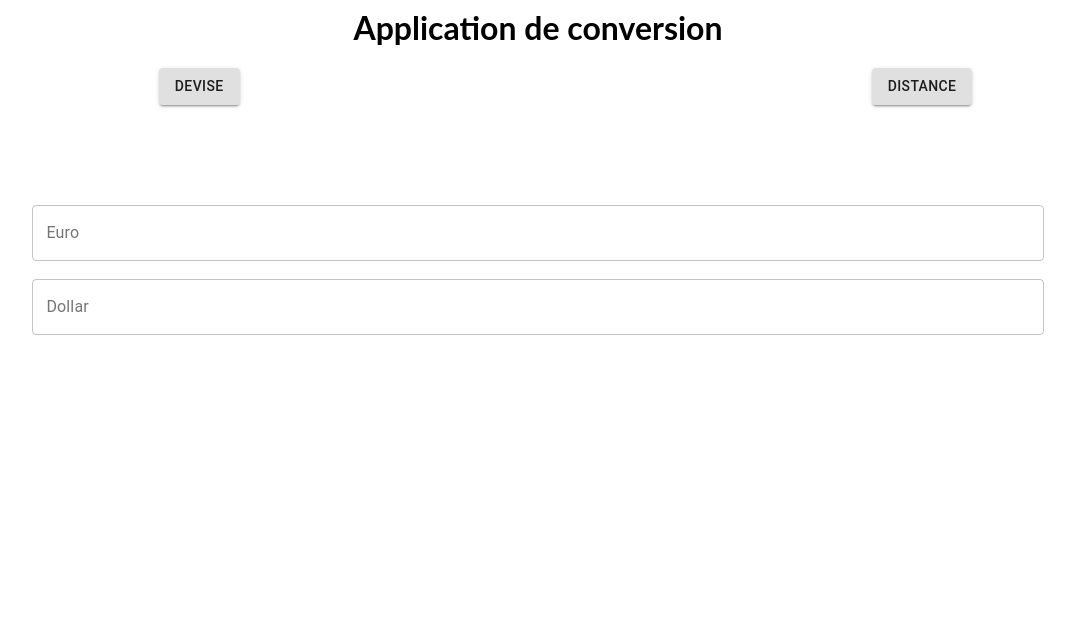
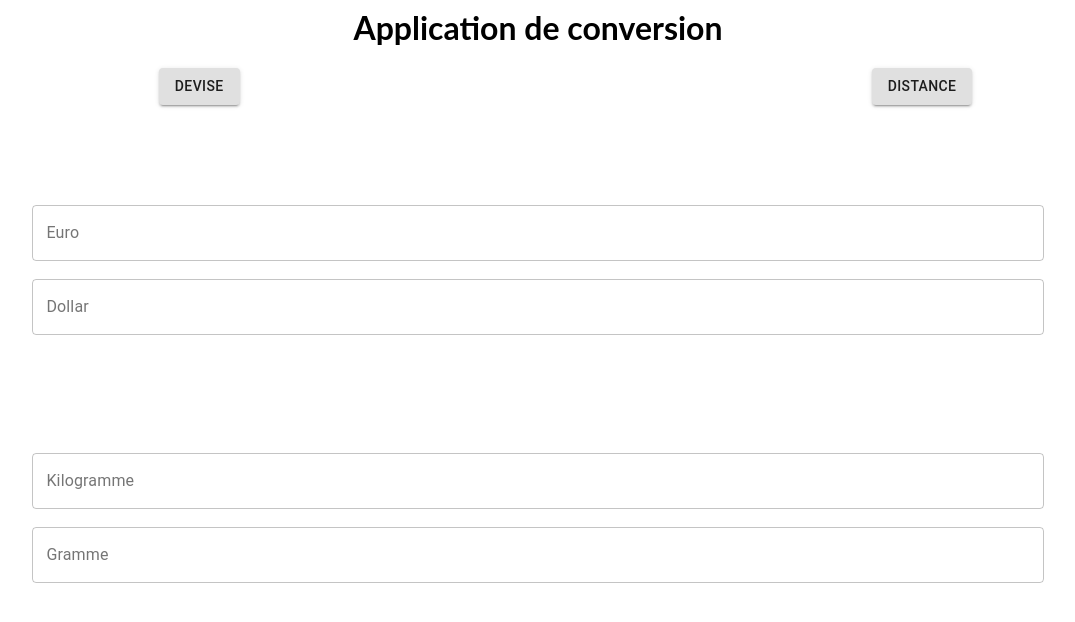
Before and after one commit to Axel-cmd/react-converter, a React (Create React App) app: page / in a window 1280 px wide. Shown: the top 622 px of the page, without its empty margins (102-1177 px from the left). Built offline with nearby package versions, Linux system fonts and the light colour scheme.

Commit message:
1 file modified, 2 added

```diff
--- a/src/app/App.js
+++ b/src/app/App.js
@@ -2,6 +2,7 @@ import React from 'react';
 import './app.css';
 import CalculatorConverter from '../converterDevise/CalculatorConverter';
 import CalculatorDistance from '../converterDistance/CalculatorDistance';
+import CalculatorPoids from '../converterPoids/CalculatorPoids'
 import Menu from '../Menu/Menu';
 
 export default class App extends React.Component {
@@ -37,6 +38,7 @@ export default class App extends React.Component {
         <Menu onChangeValue={(e)=> this.handleChange(e)}/>
 
         {element}
+        <CalculatorPoids/>
       </div>
     );
   }
--- /dev/null
+++ b/src/converterPoids/CalculatorPoids.js
@@ -0,0 +1,75 @@
+import React from 'react';
+import PoidsInput from './poidsInput';
+
+const divStyle={
+  textAlign: "center",
+  marginTop: "100px"
+}
+
+//Valeur de 1 kilogramme en gramme
+const changeRate = 1000;
+
+//fonction de change kilogramme en gramme
+function grammeToKilogramme(gramme){
+  return gramme / changeRate;
+}
+
+function kilogrammeToGramme(gramme){
+  return gramme * changeRate;
+}
+
+
+function conversion(value, convert){
+  //transformer la valeur en float car on recoit un string de base et nous on veut pour le traitement avoir un float
+  const input = parseFloat(value);
+  // vérifie que le contenu de la variable est bien un nombre
+  if(Number.isNaN(input)){
+    return '';
+  }
+  //récupérer la valeur après la conversion arrondi à 2 chiffres après la virgule
+  const output = Math.round(convert(input) * 1000)/1000;
+  //on retourne la valeur finale en string avec la méthode toString()
+  return output.toString();
+}
+
+
+class CalculatorConverter extends React.Component {
+
+  constructor(props){
+    super(props)
+    //le state ici permettra de garder la valeur taper ainsi que l'input dans lequel elle a été rentrée
+    this.state = {
+      value : '',
+      name : 'k'
+     };
+  }
+  //fonction de changement de valeur lorsqu'on ecrit dans l'input kilogramme
+  handleKiloChange(value) {
+    this.setState({name: 'k', value})
+  }
+  //fonction de changement de valeur lorsqu'on ecrit dans l'input gramme
+  handleGrammeChange(value) {
+    this.setState({name: 'g', value})
+  }
+
+  render() {
+    //Etat
+    const name = this.state.name;
+    const value = this.state.value;
+
+    //stocker les valeurs dans des variables qui seront passé en props au composant
+    const kilogramme = name === 'g' ? conversion(value, grammeToKilogramme) : value; // si le state.name est égale à k on convertis sinon on affiche tel quel
+    const gramme = name === 'k' ? conversion(value, kilogrammeToGramme) : value;// si le state.name est égale à g on convertis sinon on affiche tel quel
+
+    return (
+      <div style={divStyle}>
+        <PoidsInput type="k" value={kilogramme} onValueChange={(k)=>this.handleKiloChange(k)}/>
+
+        <PoidsInput type="g" value={gramme} onValueChange={(k)=>this.handleGrammeChange(k)}/>
+      </div>
+    );
+  }
+}
+
+
+export default CalculatorConverter;
--- /dev/null
+++ b/src/converterPoids/poidsInput.js
@@ -0,0 +1,45 @@
+import React from 'react';
+import { TextField } from '@material-ui/core';
+
+const inputStyle ={
+  width: "80%"
+}
+const inputNames = {
+  k: 'Kilogramme',
+  g: 'Gramme',
+};
+
+class InputConverter extends React.Component {
+  handleChange(event) {
+    //à la place de setState on doit appelé une méthode qui sera donnée en props par CalculatorConverter
+    this.props.onValueChange(event.target.value);
+  }
+
+  render() {
+    //récupérer le type entre metre ou centimetre
+    const name = this.props.type;
+
+    //on utilise le props pour la valeur et non plus le state car la valeur sera passé par l'ancetre commun au input
+    const value = this.props.value;
+
+    return (
+      <>
+        <div>
+         {/* input de material ui */}
+          <TextField
+            id="outlined-basic"
+            label={inputNames[name]}
+            variant="outlined"
+            type="number"
+            onChange={(k) => this.handleChange(k)}
+            value={value}
+            style={inputStyle}
+          />
+        </div>
+        <br />
+      </>
+    );
+  }
+}
+
+export default InputConverter;
```
